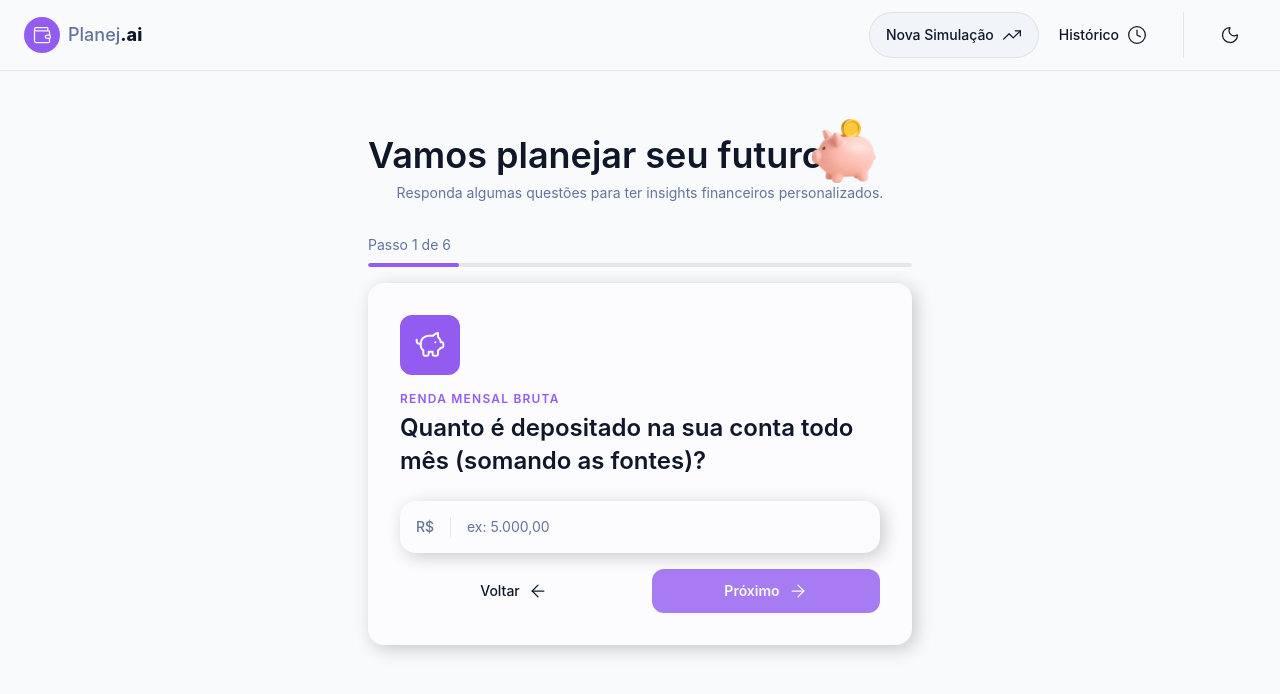
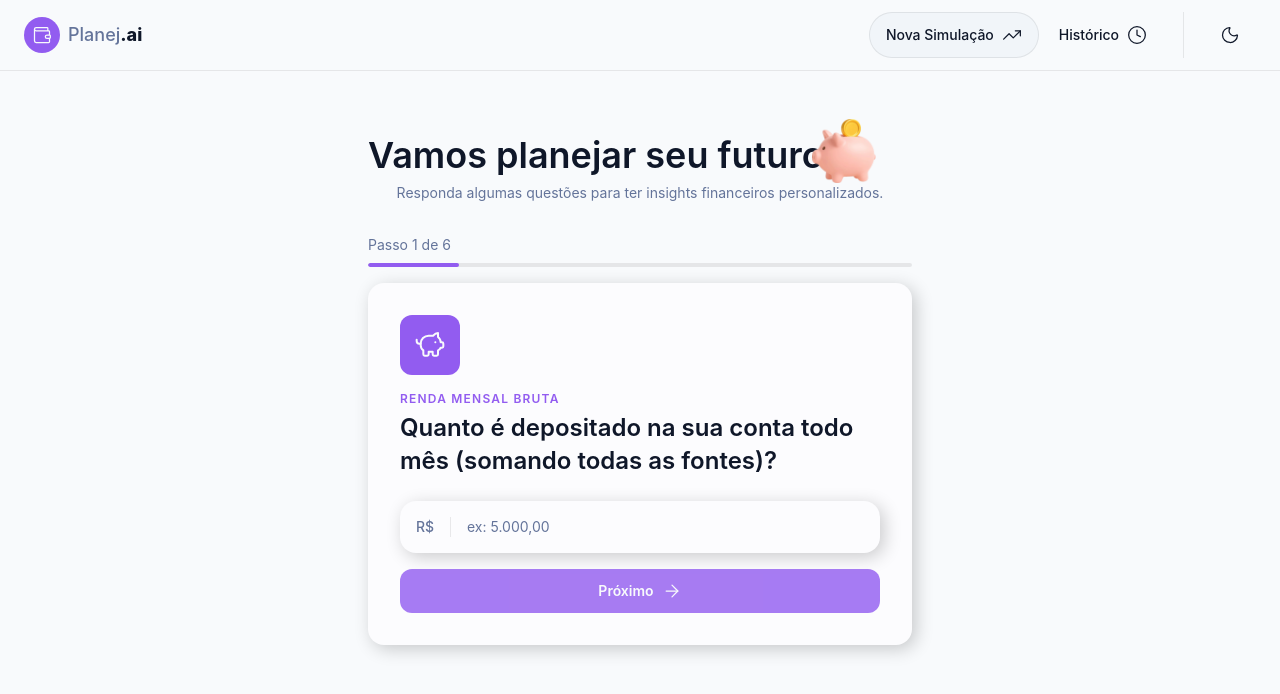
Before and after one commit to RenanMarinho809/planejai, a React (Vite) app: page / in a window 1280 px wide. Shown: the top 694 px of the page. Built offline with nearby package versions, Linux system fonts and the light colour scheme.

Commit message:
feat: implement multi-step simulation form with data handling; add storage hooks and AI prompt builder

```diff
--- a/src/components/features/Simulation/Form.tsx
+++ b/src/components/features/Simulation/Form.tsx
@@ -1,27 +1,62 @@
-import { PiggyBank } from 'lucide-react'
-import StepProgress from './Progress'
-import FormStep from './FormStep';
+import { useState } from 'react'
+import { useNavigate } from 'react-router-dom'
+
+import { simulationFormSteps, type SimulationFormData } from '../../../data/simulation'
 
 
 
+import StepProgress from './Progress'
+import FormStep from './FormStep'
+import { useSimulationStorage } from '../../../hooks/useSimulationStorage'
 
-export default function SimulationForm() {
+
+export const SimulationForm = () => {
+  const { saveFormData } = useSimulationStorage()
+  const navigate = useNavigate()
+
+  const [currentStepIndex, setCurrentStepIndex] = useState(0)
+  const [formData, setFormData] = useState<SimulationFormData>(
+    {} as SimulationFormData,
+  )
+  const totalSteps = simulationFormSteps.length
+  const currentStep = simulationFormSteps[currentStepIndex]
+
+  const handleNextStep = (value: string) => {
+    const updatedFormData = { ...formData, [currentStep.id]: value }
+    setFormData(updatedFormData)
+
+    console.log({ updatedFormData })
+
+    if (currentStepIndex + 1 > totalSteps - 1) {
+      const id = saveFormData(updatedFormData)
+      void navigate(`/resultado/${id}`)
+      return
+    }
+
+    setCurrentStepIndex((prev) => prev + 1)
+  }
+
+  const handlePreviousStep = () => {
+    if (currentStepIndex === 0) {
+      return
+    }
+
+    setCurrentStepIndex((prev) => prev - 1)
+  }
+
   return (
     <>
-      <StepProgress currentStep={1} totalSteps={6} />
+      <StepProgress
+        currentStep={currentStepIndex + 1}
+        totalSteps={totalSteps}
+      />
       <FormStep
-        icon={PiggyBank}
-        title='Renda mensal bruta'
-        question='Quanto é depositado na sua conta todo mês (somando as fontes)?'
-        inputProps={{
-          type: 'text',
-          placeholder: 'ex: 5.000,00',
-          prefix: 'R$'
-        }} id={''} onBack={function (): void {
-          throw new Error('Function not implemented.');
-        } } onNext={function (value: string): void {
-          throw new Error('Function not implemented.');
-        } }      />
+        key={currentStep.id}
+        {...currentStep}
+        onBack={handlePreviousStep}
+        onNext={handleNextStep}
+        hideBackButton={currentStepIndex === 0}
+      />
     </>
-  );
+  )
 }
--- a/src/components/features/Simulation/FormStep.tsx
+++ b/src/components/features/Simulation/FormStep.tsx
@@ -1,8 +1,9 @@
 import { ArrowLeft, ArrowRight, type LucideIcon } from 'lucide-react'
 import { type SyntheticEvent, useState } from 'react'
-import Input, { type InputProps } from '../../shared/Input'
+import type { InputProps } from '../../shared/Input'
+import Input from '../../shared/Input'
+import { formatCurrencyMask } from '../../../utils/currency'
 import Button from '../../shared/Button'
-import { formatCurrencyMask } from '../../../utils/currency'
 
 
 
@@ -75,9 +76,9 @@ export default function FormStep({
               type="button"
               onClick={onBack}
               variant="ghost"
-              icon={ArrowLeft}
               className="order-2 flex-1 justify-center rounded-xl py-3 sm:order-1"
             >
+              <ArrowLeft size={20} />
               Voltar
             </Button>
           )}
--- /dev/null
+++ b/src/data/aiPrompt.ts
@@ -0,0 +1,67 @@
+import type { SimulationRecord } from './simulation'
+
+
+import { parseCurrency } from '../utils/currency'
+import { calcMonthlySavings } from '../utils/simulation'
+
+const RESPONSE_SCHEMA = `{
+  "feasibility": {
+    "status": "viable" | "needs_adjustment" | "unfeasible",
+    "content": "<Análise objetiva sobre se a meta é atingível no prazo com o valor disponível. Mencione os números relevantes.>"
+  },
+  "diagnosis": {
+    "content": "<Diagnóstico focado no comprometimento do orçamento: quanto % da renda está comprometida com gastos e dívidas, e o que isso representa para a saúde financeira.>"
+  },
+  "suggestions": {
+    "items": ["<Sugestão prática e concreta para reduzir gastos ou reorganizar o orçamento>"]
+  },
+  "extraIncome": {
+    "items": ["<Ideia prática para gerar renda extra compatível com a realidade brasileira>"]
+  },
+  "investment": {
+    "items": ["<Sugestão de investimento acessível para o perfil apresentado, com foco em atingir a meta>"]
+  },
+  "motivation": {
+    "content": "<Mensagem final motivacional e personalizada, citando a meta pelo nome.>"
+  }
+}`
+
+export function buildAIPrompt(simulation: SimulationRecord) {
+  const { income, expenses, debts, goalName, goalAmount, goalDeadline } =
+    simulation
+
+  const monthlySavings = calcMonthlySavings(simulation)
+  const monthlySavingsNeeded =
+    parseCurrency(goalAmount) / parseInt(goalDeadline)
+
+  return `Você é um educador financeiro especializado em finanças pessoais.
+    Analise os dados abaixo e gere um diagnóstico financeiro personalizado com linguagem clara, didática e encorajadora,
+    voltado para pessoas sem conhecimento financeiro. O diagnóstico será exibido diretamente ao usuário no app,
+    fale sempre em segunda pessoa ("você tem...", "sua meta...").
+
+    Dados da simulação:
+    - Renda mensal bruta: ${income}
+    - Custos fixos essenciais: ${expenses}
+    - Dívidas e parcelas mensais: ${debts}
+    - Valor disponível por mês: ${monthlySavings} reais
+    - Meta: ${goalName}
+    - Custo da meta: ${goalAmount}
+    - Prazo desejado: ${goalDeadline} meses
+    - Economia mensal necessária para atingir a meta no prazo: ${monthlySavingsNeeded} reais
+    - Saldo após reserva para a meta: ${monthlySavings - monthlySavingsNeeded} reais
+
+    Retorne APENAS um JSON válido, sem texto adicional, sem blocos de código, neste formato exato:
+
+    ${RESPONSE_SCHEMA}
+
+    Regras:
+    - Todos os textos em português do Brasil
+    - Máximo de 4 itens por lista
+    - Seja específico ao citar valores calculados
+    - Não repita informações entre seções
+    - Nunca use markdown dentro dos valores do JSON
+    - Para o campo "feasibility.status", use os seguintes critérios:
+      - "viable": saldo após reserva para a meta é maior ou igual a 0
+      - "needs_adjustment": saldo negativo de até 20% do valor da economia mensal necessária
+      - "unfeasible": saldo negativo superior a 20% do valor da economia mensal necessária`
+}
--- /dev/null
+++ b/src/data/simulation.ts
@@ -0,0 +1,99 @@
+import {
+  CalendarClock,
+  CreditCard,
+  Goal,
+  Landmark,
+  PiggyBank,
+  Wallet,
+} from 'lucide-react'
+
+import type { InsightData } from '@/services/aiService'
+
+import type { FormStepProps } from '../components/features/Simulation/FormStep'
+
+export const simulationFormSteps = [
+  {
+    id: 'income',
+    icon: PiggyBank,
+    title: 'Renda mensal bruta',
+    question:
+      'Quanto é depositado na sua conta todo mês (somando todas as fontes)?',
+    inputProps: {
+      placeholder: 'ex: 5.000,00',
+      prefix: 'R$',
+      maxLength: 12,
+    },
+  },
+  {
+    id: 'expenses',
+    icon: CreditCard,
+    title: 'Custos fixos de vida',
+    question:
+      'Quanto você gasta mensalmente com custos fixos (aluguel, contas, etc)?',
+    inputProps: {
+      placeholder: 'ex: 2.000,00',
+      prefix: 'R$',
+      maxLength: 12,
+    },
+  },
+  {
+    id: 'debts',
+    icon: Landmark,
+    title: 'Dívidas / parcelas',
+    question:
+      'Você tem algum valor comprometido com parcelas ou empréstimos mensalmente?',
+    inputProps: {
+      placeholder: 'ex: 500,00',
+      prefix: 'R$',
+      maxLength: 12,
+    },
+  },
+  {
+    id: 'goalName',
+    icon: Goal,
+    title: 'Nome da meta',
+    question: 'Qual o objetivo que você deseja alcançar?',
+    inputProps: {
+      placeholder: 'ex: Viagem para o Japão',
+      maxLength: 50,
+    },
+  },
+  {
+    id: 'goalAmount',
+    icon: Wallet,
+    title: 'Custo da meta',
+    question: 'Quanto custa realizar esse sonho?',
+    inputProps: {
+      placeholder: 'ex: 15.000,00',
+      prefix: 'R$',
+      maxLength: 12,
+    },
+  },
+  {
+    id: 'goalDeadline',
+    icon: CalendarClock,
+    title: 'Prazo desejado',
+    question: 'Em quantos meses você planeja atingir esse objetivo?',
+    inputProps: {
+      type: 'number',
+      placeholder: 'ex: 12',
+      suffix: 'meses',
+      min: 1,
+      max: 120,
+    },
+    submitButtonProps: {
+      label: 'Gerar simulação',
+      emojiIcon: '✨',
+    },
+  },
+] satisfies FormStepProps[]
+
+export type SimulationFormData = Record<
+  (typeof simulationFormSteps)[number]['id'],
+  string
+>
+
+export type SimulationRecord = SimulationFormData & {
+  id: string
+  insight?: InsightData
+}
--- /dev/null
+++ b/src/hooks/useSimulationStorage.tsx
@@ -0,0 +1,45 @@
+import type { SimulationRecord, SimulationFormData } from "../data/simulation"
+
+
+const LOCAL_STORAGE_KEY = 'simulation-data'
+
+export const useSimulationStorage = () => {
+  const saveFormData = (formData: SimulationFormData) => {
+    const id = crypto.randomUUID()
+    const record: SimulationRecord = { ...formData, id }
+
+    const storage = localStorage.getItem(LOCAL_STORAGE_KEY)
+    const savedData = storage ? (JSON.parse(storage) as SimulationRecord[]) : []
+
+    localStorage.setItem(
+      LOCAL_STORAGE_KEY,
+      JSON.stringify([...savedData, record]),
+    )
+
+    return id
+  }
+
+  const getFormData = (id: string) => {
+    const storage = localStorage.getItem(LOCAL_STORAGE_KEY)
+
+    if (!storage) {
+      return null
+    }
+
+    const savedData = JSON.parse(storage) as SimulationRecord[]
+    return savedData.find((record) => record.id === id) || null
+  }
+
+  const updateSimulation = (id: string, data: SimulationRecord) => {
+    const storage = localStorage.getItem(LOCAL_STORAGE_KEY)
+    const savedData = storage ? (JSON.parse(storage) as SimulationRecord[]) : []
+
+    const updated = savedData.map((record) =>
+      record.id === id ? { ...data } : record,
+    )
+
+    localStorage.setItem(LOCAL_STORAGE_KEY, JSON.stringify(updated))
+  }
+
+  return { saveFormData, getFormData, updateSimulation }
+}
--- a/src/pages/SimulationFormPage.tsx
+++ b/src/pages/SimulationFormPage.tsx
@@ -1,4 +1,5 @@
-import SimulationForm from '../components/features/Simulation/Form'
+
+import { SimulationForm } from '../components/features/Simulation/Form'
 import SimulationHero from '../components/features/Simulation/Hero'
 
 export default function SimulationFormPage() {
--- a/src/utils/simulation.ts
+++ b/src/utils/simulation.ts
@@ -0,0 +1,10 @@
+import type { SimulationFormData } from "../data/simulation";
+import { parseCurrency } from "./currency";
+
+export function calcMonthlySavings(data: SimulationFormData) {
+  return (
+    parseCurrency(data.income) -
+    parseCurrency(data.expenses) -
+    parseCurrency(data.debts)
+  )
+}
```
